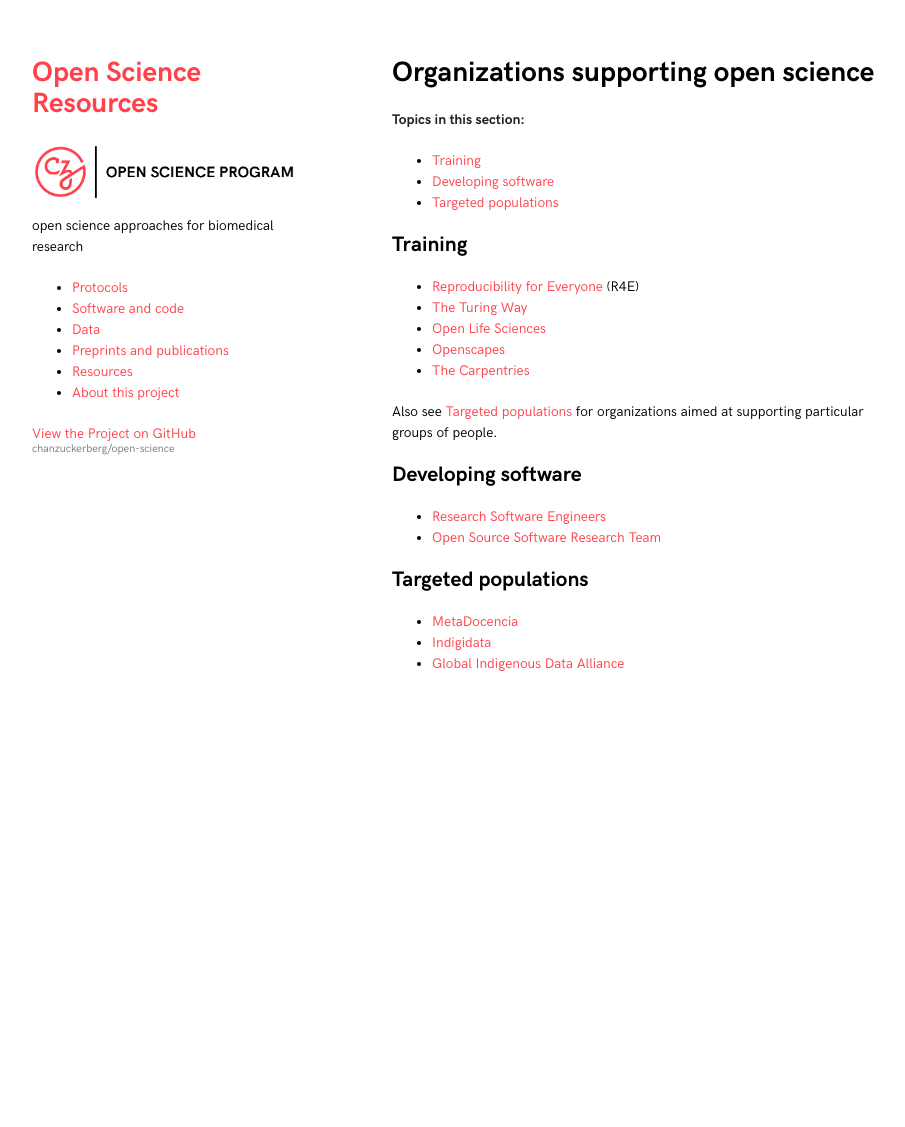
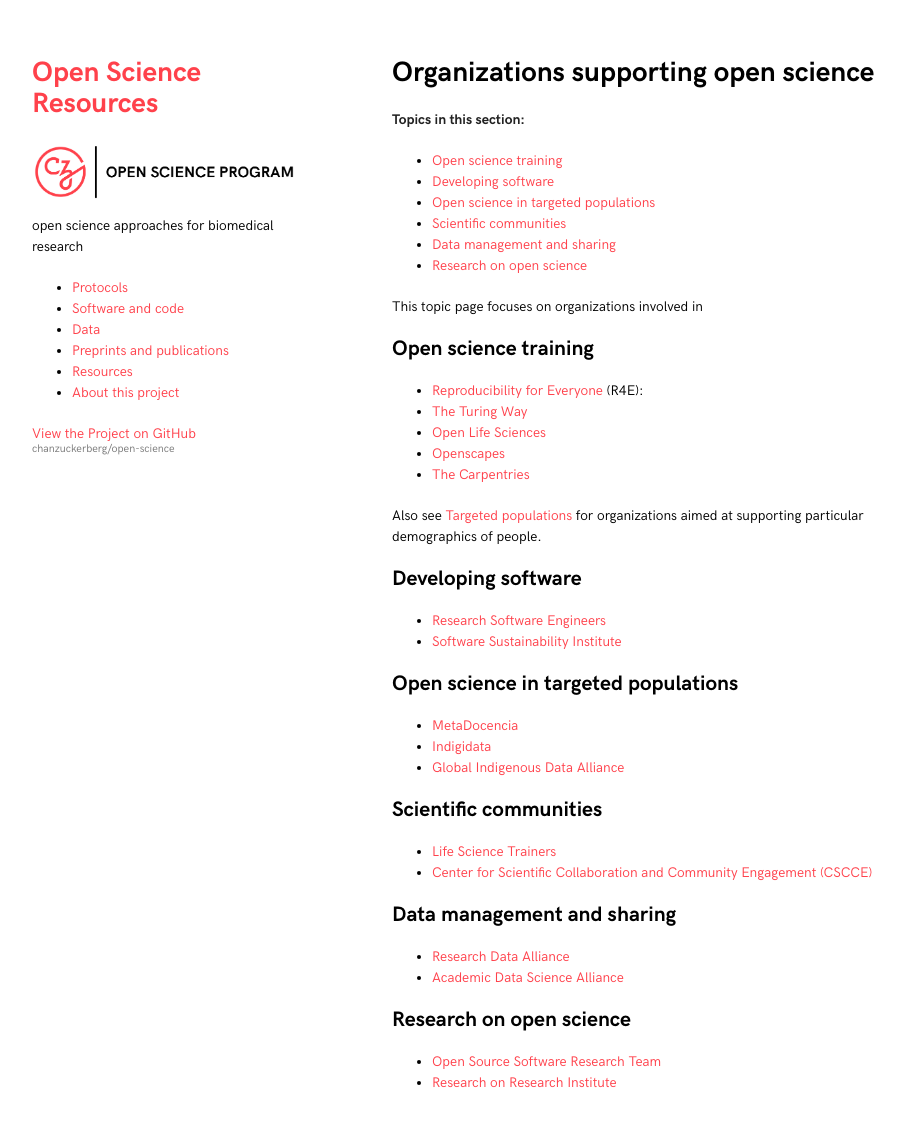
Before and after one commit to chanzuckerberg/open-science, a Jekyll site: the page built from collections/_resources/organizations.md, in a window 1280 px wide and 1163 px high. Shown: the top 1127 px of the window, without its empty margins (178-1083 px from the left). Built offline with Jekyll 4.4.1, drawn with Linux system fonts in a browser that asks for light colours.

```diff
--- a/collections/_resources/organizations.md
+++ b/collections/_resources/organizations.md
@@ -5,28 +5,48 @@ layout: default
 ---
 
 **Topics in this section:**
-- [Training](#training)
+- [Open science training](#open-science-training)
 - [Developing software](#developing-software)
-- [Targeted populations](#targeted-populations)
+- [Open science in targeted populations](#open-science-in-targeted-populations)
+- [Scientific communities](#scientific-communities)
+- [Data management and sharing](#data-management-and-sharing)
+- [Research on open science](#research-on-open-science)
 
-## Training
+This topic page focuses on organizations involved in
 
-- [Reproducibility for Everyone](https://www.repro4everyone.org/) (R4E)
+## Open science training
+
+- [Reproducibility for Everyone](https://www.repro4everyone.org/) (R4E):
 - [The Turing Way](https://the-turing-way.netlify.app/welcome)
 - [Open Life Sciences](https://openlifesci.org/)
 - [Openscapes](https://www.openscapes.org/)
 - [The Carpentries](https://carpentries.org/)
 
-Also see [Targeted populations](#targeted-populations)
-for organizations aimed at supporting particular groups of people.
+Also see [Targeted populations](#open-science-in-targeted-populations)
+for organizations aimed at supporting particular demographics of people.
 
 ## Developing software
 
 - [Research Software Engineers](https://researchsoftware.org/)
-- [Open Source Software Research Team](https://opensourcesoftware.netlify.app/)
+- [Software Sustainability Institute](https://www.software.ac.uk/)
 
-## Targeted populations
+## Open science in targeted populations
 
 - [MetaDocencia](https://www.metadocencia.org/en/)
 - [Indigidata](https://indigidata.nativebio.org/)
 - [Global Indigenous Data Alliance](https://www.gida-global.org/)
+
+## Scientific communities
+
+- [Life Science Trainers](https://lifescitrainers.org/)
+- [Center for Scientific Collaboration and Community Engagement (CSCCE)](https://www.cscce.org/)
+
+## Data management and sharing
+
+- [Research Data Alliance](https://www.rd-alliance.org/)
+- [Academic Data Science Alliance](https://academicdatascience.org/)
+
+## Research on open science
+
+- [Open Source Software Research Team](https://opensourcesoftware.netlify.app/)
+- [Research on Research Institute](https://researchonresearch.org/)
```
Also changed, not shown: collections/_resources/facilitating.md (deleted, +0 -28 lines), collections/_resources/overview.md (+2 -11 lines), collections/_resources/why_open.md (+5 -0 lines).
